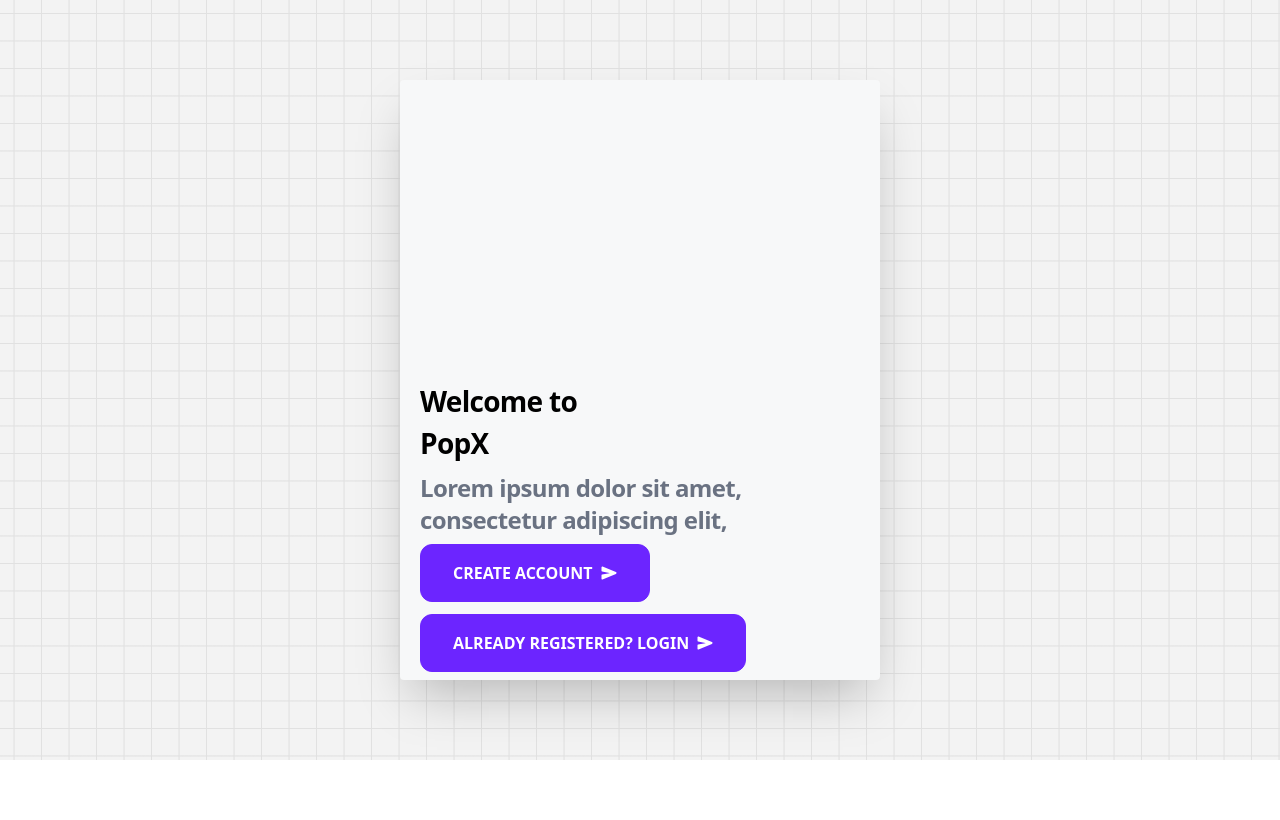
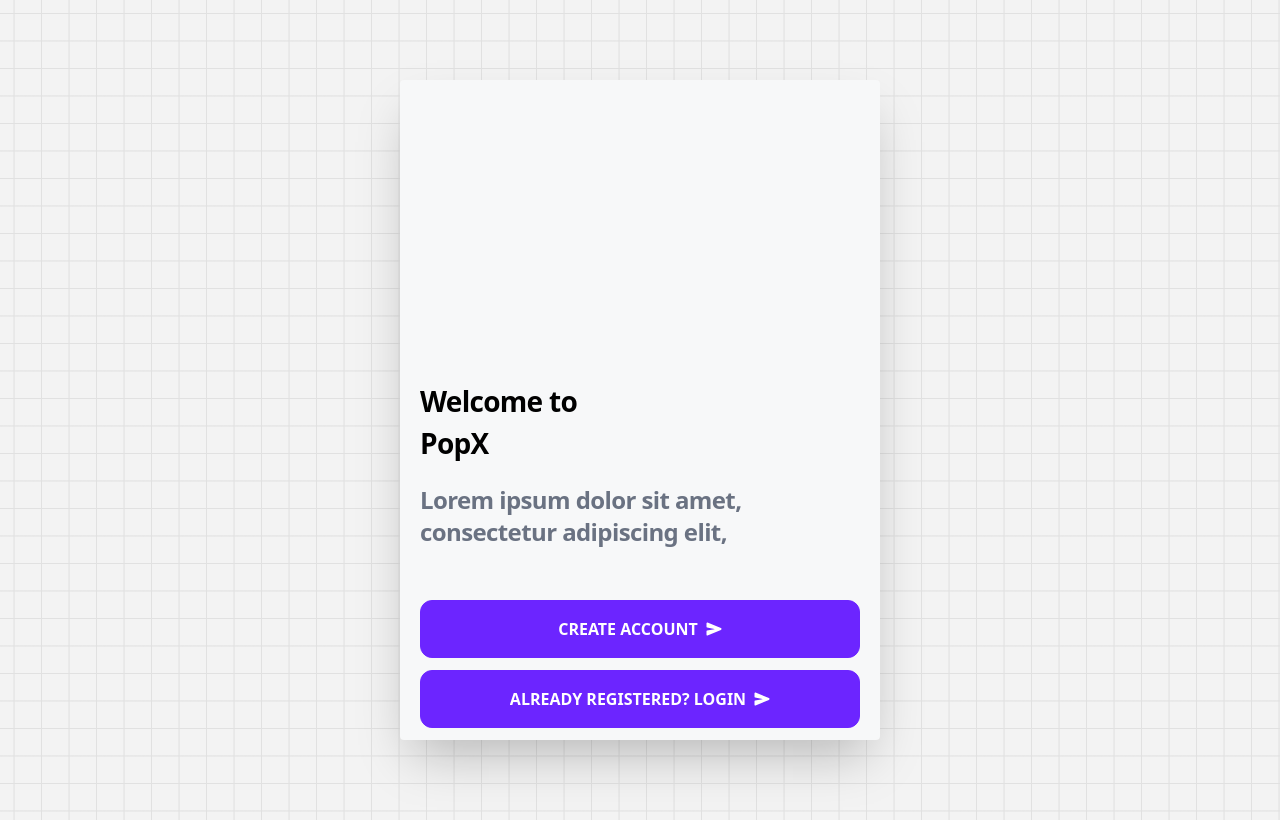
Before and after one commit to RahulSinghKathayat/PopX, a React (Vite) app: page / in a window 1280 px wide. Built offline with nearby package versions, Linux system fonts and the light colour scheme.

Commit message:
fixed button sizing

```diff
--- a/src/components/Button.jsx
+++ b/src/components/Button.jsx
@@ -1,11 +1,11 @@
 import React from "react";
 
-export function Button({label, onClick}){
+export function Button({label, onClick, className}){
     return <button
 
-        onClick={onClick}
+      onClick={onClick}
       type="submit"
-      className="relative bottom-0 flex justify-center items-center gap-2 border border-[#6C25FF] rounded-xl text-[#FFF] font-black bg-[#6C25FF] uppercase px-8 py-4 z-10 overflow-hidden ease-in-out duration-700 group hover:text-[#000] hover:bg-[#FFF] active:scale-95 active:duration-0 focus:bg-[#FFF] focus:text-[#000] isolation-auto before:absolute before:w-full before:transition-all before:duration-700 before:hover:w-full before:-left-full before:hover:left-0 before:rounded-full before:bg-[#FFF] before:-z-10 before:aspect-square before:hover:scale-150 before:hover:duration-700"
+      className={`${className} relative w-full bottom-0 flex justify-center items-center gap-2 border border-[#6C25FF] rounded-xl text-[#FFF] font-black bg-[#6C25FF] uppercase px-8 py-4 z-10 overflow-hidden ease-in-out duration-700 group hover:text-[#000] hover:bg-[#FFF] active:scale-95 active:duration-0 focus:bg-[#FFF] focus:text-[#000] isolation-auto before:absolute before:w-full before:transition-all before:duration-700 before:hover:w-full before:-left-full before:hover:left-0 before:rounded-full before:bg-[#FFF] before:-z-10 before:aspect-square before:hover:scale-150 before:hover:duration-700`}
     >
       <span
         className="truncate eaes-in-out duration-300 group-active:-translate-x-96 group-focus:translate-x-96"
--- a/src/pages/Login.jsx
+++ b/src/pages/Login.jsx
@@ -14,7 +14,7 @@
             <div className="relative w-120 h-150 pt-5 pl-5 my-20 shadow-2xl bg-[#F7F8F9] rounded overflow-hidden flex flex-col items-left space-y-2">
                 <div className="pr-60"><Heading label={"Signin to your PopX account"}></Heading></div>
                 <div className="pr-30"><Subheading label={"Lorem ipsum dolor sit amet, consectetur adipiscing elit,"}></Subheading></div>
-            <div className="text-white relative space-y-5 py-8">
+            <div className="text-white relative space-y-5 py-8 pr-10">
                 <Inputbox label={"Username"} placeholder={"Username"}></Inputbox>
                 <Inputbox label={"Password"} placeholder={"Password"}></Inputbox>
 
--- a/src/pages/Welcome.jsx
+++ b/src/pages/Welcome.jsx
@@ -8,14 +8,14 @@
 export function Welcome(){
     const navigate = useNavigate()
     return (
-        <div className="h-full flex">
+        <div className="h-full w-full flex">
         <div className="flex justify-center w-full h-full bg-[#F3F3F3] [--color:#E1E1E1] [background-image:linear-gradient(0deg,transparent_24%,var(--color)_25%,var(--color)_26%,transparent_27%,transparent_74%,var(--color)_75%,var(--color)_76%,transparent_77%,transparent),linear-gradient(90deg,transparent_24%,var(--color)_25%,var(--color)_26%,transparent_27%,transparent_74%,var(--color)_75%,var(--color)_76%,transparent_77%,transparent)] [background-size:55px_55px]">
 
-            <div className="justify-start items-end relative w-120 h-150 pt-75 pl-5 my-20 shadow-2xl bg-[#F7F8F9] rounded overflow-hidden flex flex-col items-left space-y-2">
+            <div className="justify-start overflow-y-auto items-end relative w-120 h-165 pt-75 pl-5 my-20 shadow-2xl bg-[#F7F8F9] rounded overflow-hidden flex flex-col items-left space-y-5">
                 <div className="pr-60"><Heading label={"Welcome to PopX"}></Heading></div>
-                <div className="pr-30"><Subheading label={"Lorem ipsum dolor sit amet, consectetur adipiscing elit,"}></Subheading></div>
+                <div className="pr-30 pb-8"><Subheading label={"Lorem ipsum dolor sit amet, consectetur adipiscing elit,"}></Subheading></div>
 
-            <div className="space-y-3 w-full">
+            <div className="space-y-3 w-full pr-5">
                 <Button
                 label={"Create Account"} onClick={async() => {
                     navigate('/signup')
```
